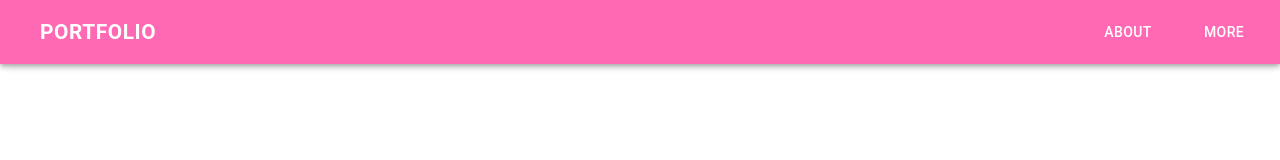
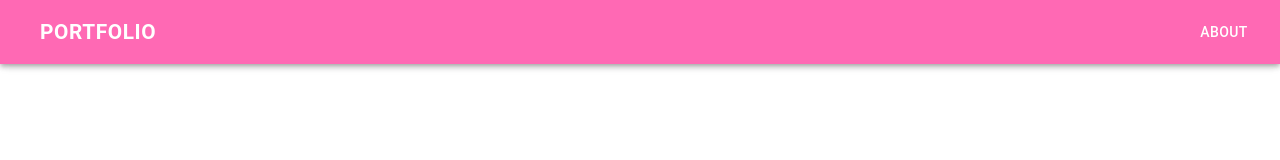
Before and after one commit to ellenlewisc/EllenLewisPortfolio, a Next.js app in the folder ellenlewisportfolio/: page / in a window 1280 px wide. Shown: the top 160 px of the page. Built offline with nearby package versions, Linux system fonts and the light colour scheme.

Commit message:
remove dropdown menu for now

```diff
--- a/ellenlewisportfolio/app/components/navigation.js
+++ b/ellenlewisportfolio/app/components/navigation.js
@@ -45,28 +45,8 @@ function NavBar({ children }) {
               >
                 About
               </Button>
-              <Button
-                color="inherit"
-                aria-controls={adminAnchorEl ? 'admin-menu' : undefined}
-                aria-haspopup="true"
-                aria-expanded={adminAnchorEl ? 'true' : undefined}
-                onClick={handleAdminOpen}
-              >
-                More
-              </Button>
-              <Menu
-                id="admin-menu"
-                anchorEl={adminAnchorEl}
-                open={Boolean(adminAnchorEl)}
-                onClose={handleAdminClose}
-                anchorOrigin={{ vertical: 'bottom', horizontal: 'right' }}
-                transformOrigin={{ vertical: 'top', horizontal: 'right' }}
-                disableScrollLock={true} // prevents layout shift
-              >
-                <MenuItem onClick={handleAdminClose} component="a" href="/">
-                    Portfolio
-                </MenuItem>
-              </Menu>
+
+
             </Box>
           ) : (
             <>
```
